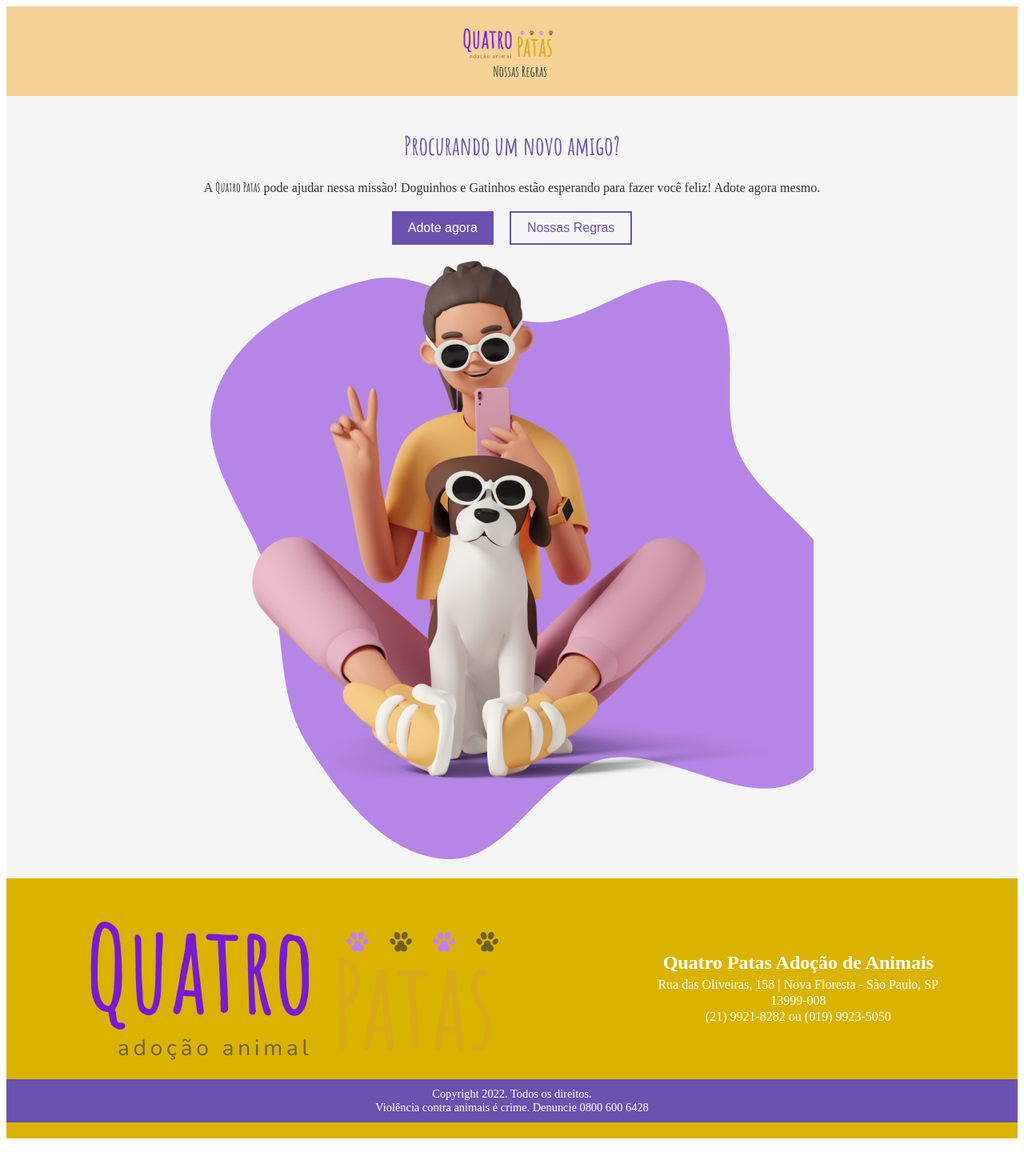
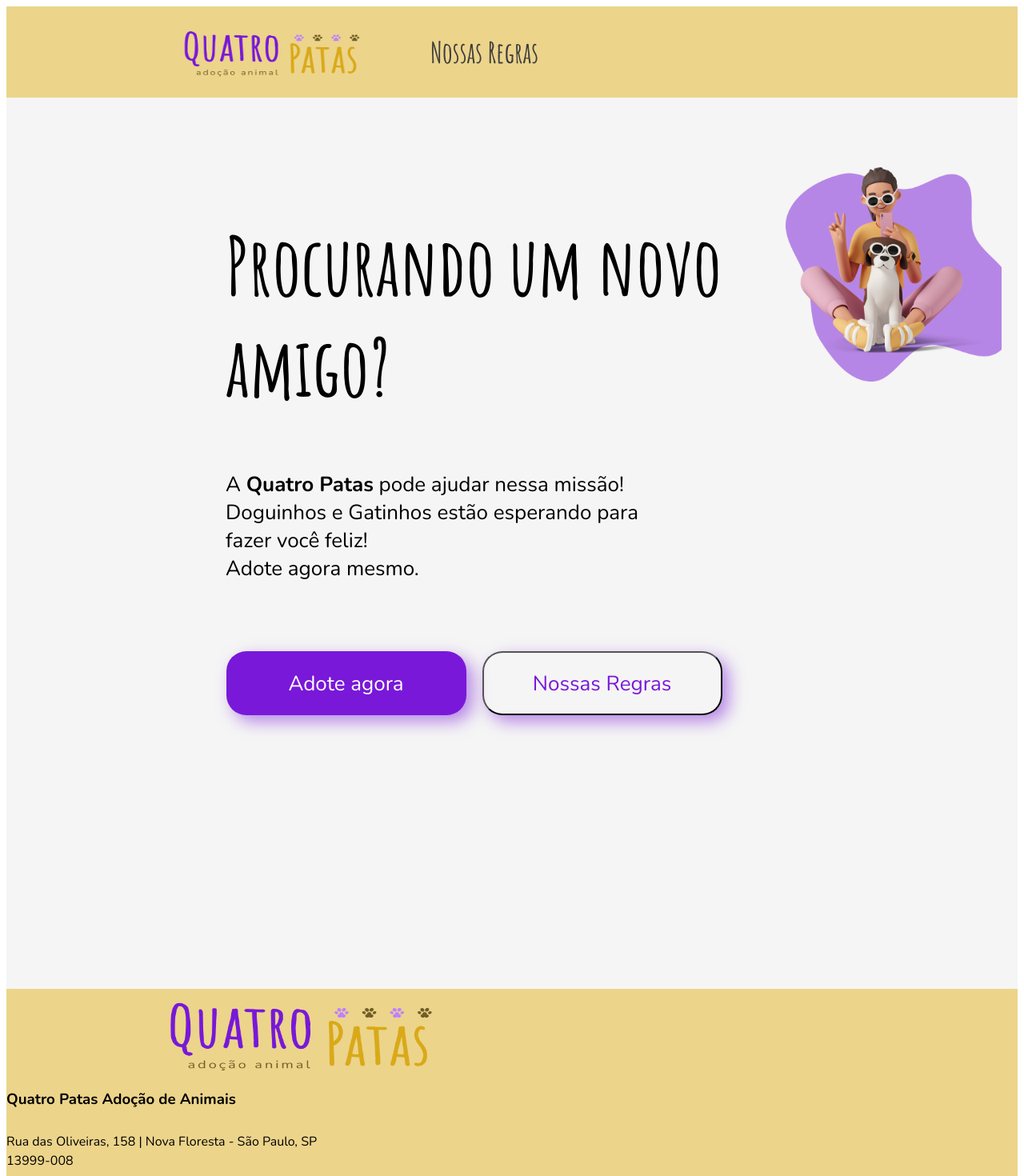
Before and after one commit to JulianaAugusta/quatro-patas, an Angular app: page / in a window 1280 px wide. Shown: the top 1470 px of the page at 80% size. Before the commit the page ends 1431 px from the top, so only its background shows below. Built offline with nearby package versions, Linux system fonts and the light colour scheme.

Commit message:
ajuste de css da tela inicial

```diff
--- a/src/app/footer/footer.component.html
+++ b/src/app/footer/footer.component.html
@@ -1,17 +1,19 @@
 <footer class="footer">
   <div class="footer__content">
     <div class="footer__logo">
-      <img src="assets/Group 8.png" alt="Logo Quatro Patas" class="header__logo-img" />
+      <img src="assets/Group 8.png" alt="Logo Quatro Patas" class="footer__logo-img" />
     </div>
     <div class="footer__info">
-      <h3>Quatro Patas Adoção de Animais</h3>
+      <h3 class="nunito-bold">Quatro Patas Adoção de Animais</h3>
+      <br>
       <p>Rua das Oliveiras, 158 | Nova Floresta - São Paulo, SP</p>
       <p>13999-008</p>
+      <br>
       <p>(21) 9921-8282 ou (019) 9923-5050</p>
     </div>
   </div>
   <div class="footer__copyright">
-    <p>Copyright 2022. Todos os direitos.</p>
-    <p>Violência contra animais é crime. Denuncie 0800 600 6428</p>
+    <p class="nunito-regular footer__copyright-direitos">Copyright 2022. Todos os direitos.</p>
+    <p class="nunito-bold">Violência contra animais é crime. Denuncie 0800 600 6428</p>
   </div>
 </footer>
--- a/src/app/footer/footer.component.sass
+++ b/src/app/footer/footer.component.sass
@@ -1,37 +1,47 @@
 .footer
-  background-color: #d9b300 // Cor de fundo do footer
-  color: white
-  padding: 20px 0
-  text-align: center
+  margin: 0
+  font-family: "Nunito", sans-serif
 
   &__content
     display: flex
-    justify-content: space-around
     align-items: center
     flex-wrap: wrap
+    background-color: #ECD48B
+    margin: 0
+    height: 270px
 
   &__logo
-    h2
-      font-size: 2rem
-      color: #6b52ae // Cor da fonte do logo
+    margin-left: 201px
+    margin-right: 510px
 
     p
-      font-size: 1rem
-      color: #6b52ae // Cor da fonte da descrição
+      margin: 0
+    .footer__logo-img
+      width: 332px
+      height: 111px
 
   &__info
+    width: 430px
+    height: 150px
+
     h3
-      font-size: 1.5rem
       margin: 5px 0
 
     p
-      font-size: 1rem
       margin: 2px 0
 
   &__copyright
-    background-color: #6b52ae // Cor do fundo da seção de copyright
-    padding: 10px 0
+    background-color: #6C3659
+    color: #FFFFFF
+    height: 54px
+    margin: 0
+    display: flex
+    align-items: center
+
 
     p
+      font-size: 20px
       margin: 0
-      font-size: 0.9rem
+    .footer__copyright-direitos
+      margin-left: 201px
+      margin-right: 420px
--- a/src/app/header/header.component.html
+++ b/src/app/header/header.component.html
@@ -1,8 +1,17 @@
-<header class="header">
+<!-- <header class="header">
   <div class="header__logo">
     <img src="assets/Group 8.png" alt="Logo Quatro Patas" class="header__logo-img" routerLink="" />
   </div>
   <nav class="header__nav">
     <a routerLink="/rules" class="header__link amatic-sc-bold">Nossas Regras</a>
   </nav>
+</header> -->
+
+<header class="header">
+  <div class="header__logo">
+    <img src="assets/Group 8.png" alt="Logo Quatro Patas" class="header__banner" routerLink="" />
+  </div>
+  <nav class="header__nav">
+    <a routerLink="/rules" class="header__link amatic-sc-bold">Nossas Regras</a>
+  </nav>
 </header>
--- a/src/app/header/header.component.sass
+++ b/src/app/header/header.component.sass
@@ -1,7 +1,6 @@
 $primary-color: #6b52ae
-$secondary-color: #f5d396
+$secondary-color: #D9A91880
 $text-color: #3d3d3d
-$font-family: 'Roboto', sans-serif
 
 =flex-center
   display: flex
@@ -11,23 +10,27 @@ $font-family: 'Roboto', sans-serif
 .header
   background-color: $secondary-color
   padding: 20px
-  font-family: $font-family
+  display: flex
+
+  &__banner
+    width: 222px
+    height: 74.35px
+    cursor: pointer
 
   &__logo
     +flex-center
     .header__logo-img
       height: 50px
       margin-right: 10px
-      cursor: pointer
+    margin-left: 200px
 
   &__nav
     +flex-center
     .header__link
       color: $text-color
       text-decoration: none
-      font-size: 18px
-      font-weight: bold
-      margin-left: 20px
+      font-size: 36px
+      margin-left: 88px
       transition: color 0.3s ease-in-out
 
       &:hover
--- a/src/app/home/home.component.html
+++ b/src/app/home/home.component.html
@@ -1,13 +1,15 @@
 <div class="home">
-  <h1 class="home__title">Procurando um novo amigo?</h1>
-  <p class="home__description">
-    A <span class="amatic-sc-bold">Quatro Patas</span> pode ajudar nessa missão!
+  <div>
+    <h1 class="home__title">Procurando um novo amigo?</h1>
+  <p class="home__description nunito-regular">
+    A <span class="nunito-bold">Quatro Patas</span> pode ajudar nessa missão!
     Doguinhos e Gatinhos estão esperando para fazer você feliz!
-    Adote agora mesmo.
+    <br>Adote agora mesmo.
   </p>
   <div class="home__buttons">
-    <button class="btn-adopt" routerLink="/pets">Adote agora</button>
-    <button class="btn-rules" routerLink="/rules">Nossas Regras</button>
+    <button class="btn-adopt nunito-regular" routerLink="/pets">Adote agora</button>
+    <button class="btn-rules nunito-regular" routerLink="/rules">Nossas Regras</button>
+  </div>
   </div>
   <div class="home__image">
     <img src="assets/HomeDog.png" alt="Imagem de adoção" />
--- a/src/app/home/home.component.sass
+++ b/src/app/home/home.component.sass
@@ -2,17 +2,31 @@
   text-align: center
   padding: 20px
   background-color: #f5f5f5
+  display: flex
 
   &__title
-    font-size: 2rem
-    color: #6b52ae
-    font-family: "Amatic SC", system-ui
+    font-size: 100px
+    font-family: "Amatic SC", sans-serif
     font-weight: 700
+    width: 621px
+    height: 252px
+    display: flex
+    justify-content: center
+    align-items: center
+    text-align: left
+    line-height: 126.1px
+    margin-top: 127px
+    margin-left: 254px
 
   &__description
-    font-size: 1rem
-    color: #333
+    font-size: 26px
     margin: 20px 0
+    width: 517px
+    height: 140px
+    text-align: left
+    margin-left: 254px
+    margin-top: 54px
+    margin-bottom: 86px
 
   &__buttons
     display: flex
@@ -20,32 +34,44 @@
     gap: 20px
 
     .btn-adopt
-      background-color: #6b52ae
+      width: 300px
+      height: 80px
+      background-color: #7918D9
       color: white
       border: none
       padding: 10px 20px
+      font-size: 26px
+      transition: background-color 0.3s
+      margin-left: 254px
+      box-shadow: 8px 8px 20px rgba(121, 24, 217, 0.5)
+      border-radius: 25px
       cursor: pointer
-      font-size: 1rem
-      transition: background-color 0.3s
 
       &:hover
         background-color: #5a47a1
 
     .btn-rules
+      width: 300px
+      height: 80px
       background-color: transparent
-      color: #6b52ae
-      border: 2px solid #6b52ae
+      color: #7918D9
       padding: 10px 20px
       cursor: pointer
-      font-size: 1rem
+      font-size: 26px
+      box-shadow: 8px 8px 20px rgba(121, 24, 217, 0.5)
+      border-radius: 25px
       transition: background-color 0.3s, color 0.3s
 
       &:hover
-        background-color: #6b52ae
+        background-color: #7918D9
         color: white
 
   &__image
-    margin-top: 20px
+    margin-top: 67px
+    margin-left: 79px
+    margin-bottom: 259px
+    width: 797px
+    height: 748px
 
     img
       max-width: 100%
--- a/src/styles.sass
+++ b/src/styles.sass
@@ -9,3 +9,21 @@
   font-family: "Amatic SC", sans-serif
   font-weight: 400
   font-style: normal
+
+.nunito-regular
+  font-family: "Nunito", sans-serif
+  font-optical-sizing: auto
+  font-weight: 400
+  font-style: normal
+
+.nunito-light
+  font-family: "Nunito", sans-serif
+  font-optical-sizing: auto
+  font-weight: 300
+  font-style: normal
+
+.nunito-bold
+  font-family: "Nunito", sans-serif
+  font-optical-sizing: auto
+  font-weight: 700
+  font-style: normal
```
